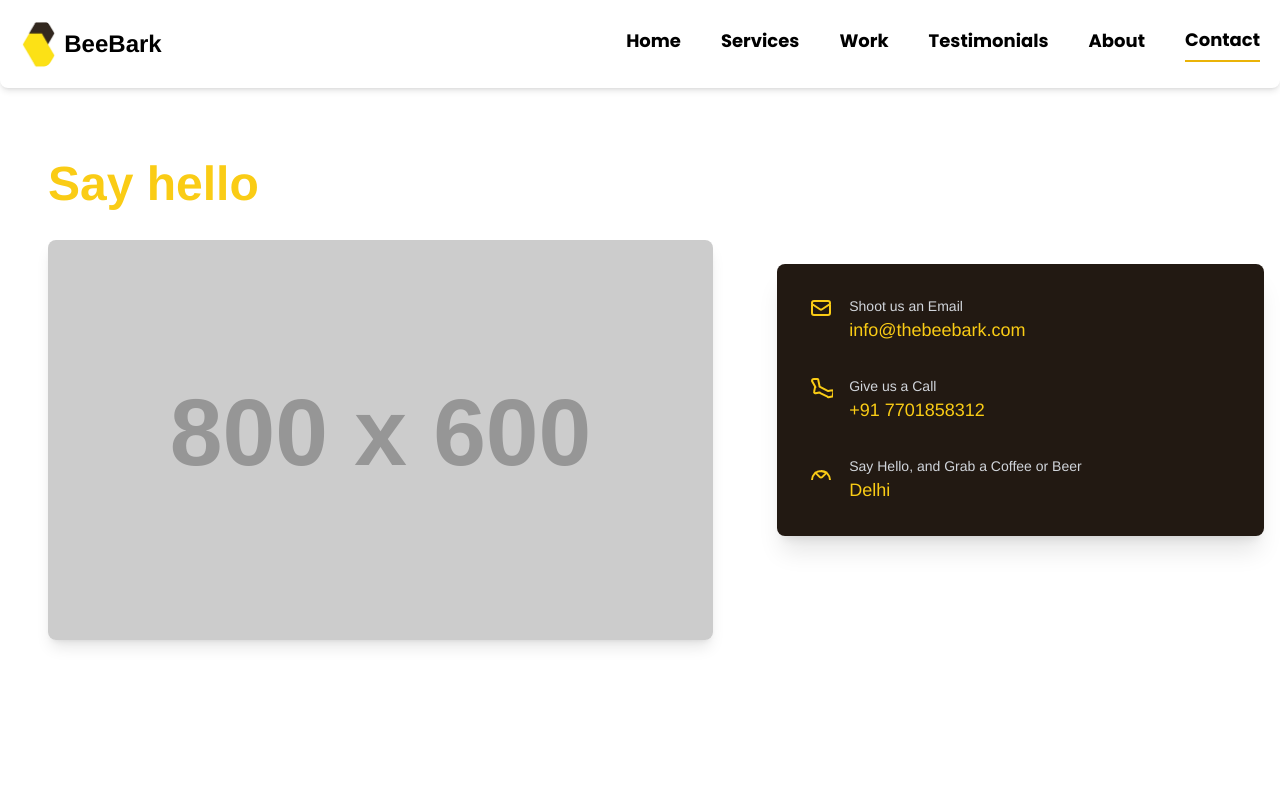
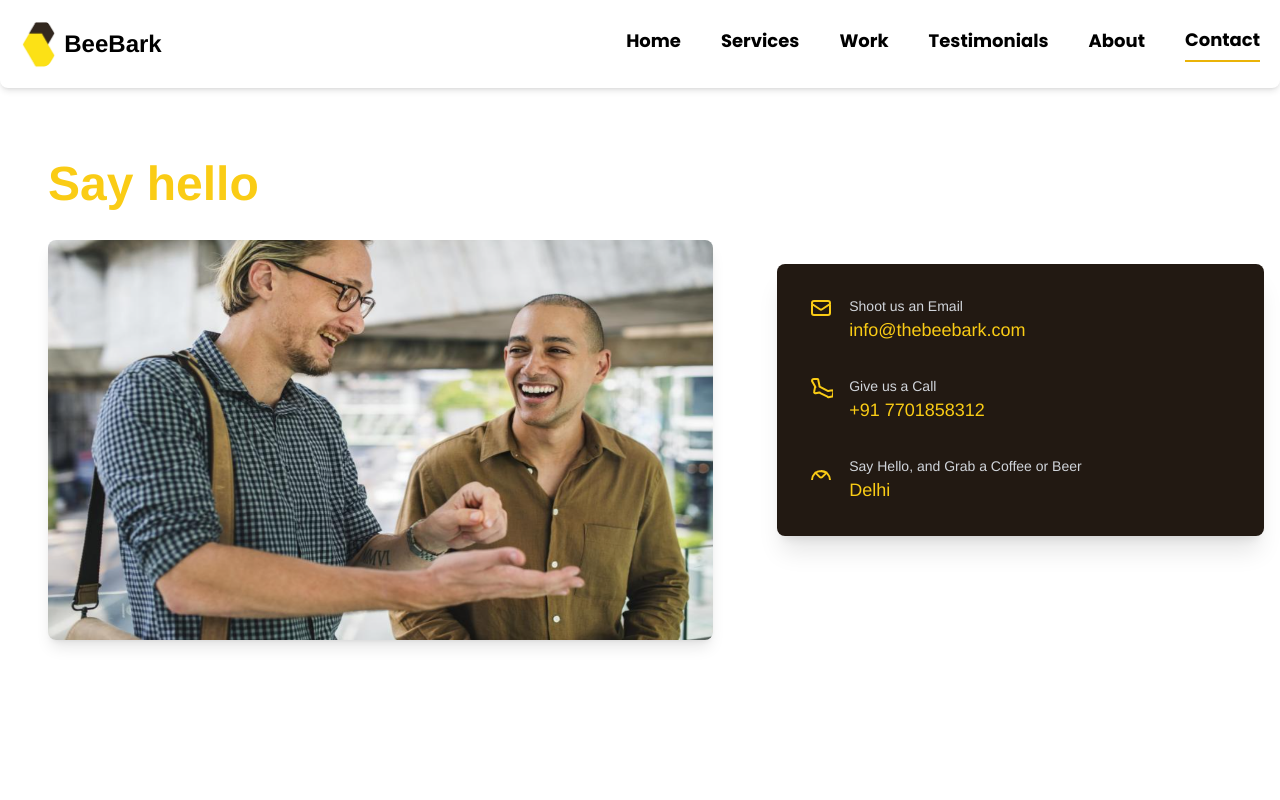
Before and after one commit to gaurank11/beebark, a React (Vite) app: page /contact in a window 1280 px wide. Shown: the top 800 px of the page. Built offline with nearby package versions, Linux system fonts and the light colour scheme; a small style sheet from the web is missing.

Commit message:
final commit

```diff
--- a/src/components/contact1.jsx
+++ b/src/components/contact1.jsx
@@ -2,7 +2,7 @@ import React from 'react';
 
 const Contact1 = () => {
   return (
-    <div className="min-h-screen bg-white text-yellow flex flex-col lg:flex-row items-center justify-center p-4 font-inter">
+    <div className="min-h-screen bg-white text-yellow flex flex-col lg:flex-row items-center justify-center p-4 font-inter ">
       {/* Left Section: Image and "Say hello" */}
       {/* On large screens, this section will take 60% of the width */}
       <div className="w-full lg:w-3/5 flex flex-col justify-center items-center lg:items-start p-8">
@@ -10,9 +10,9 @@ const Contact1 = () => {
         <div className="relative w-full max-w-lg lg:max-w-none h-64 lg:h-[400px] rounded-lg overflow-hidden shadow-lg">
           {/* Placeholder image - replace with your actual image */}
           <img
-            src="https://placehold.co/800x600/221912/FFD700?text=Your+Image+Here"
+            src="/contact_image.png"
             alt="Two men smiling"
-            className="absolute inset-0 w-full h-full object-cover"
+            className="absolute inset-0 w-full h-full object-fit"
             onError={(e) => {
               e.target.onerror = null;
               e.target.src = 'https://placehold.co/800x600/221912/FFD700?text=Image+Not+Found';
```
Also changed, not shown: public/contact_image.png (added).
